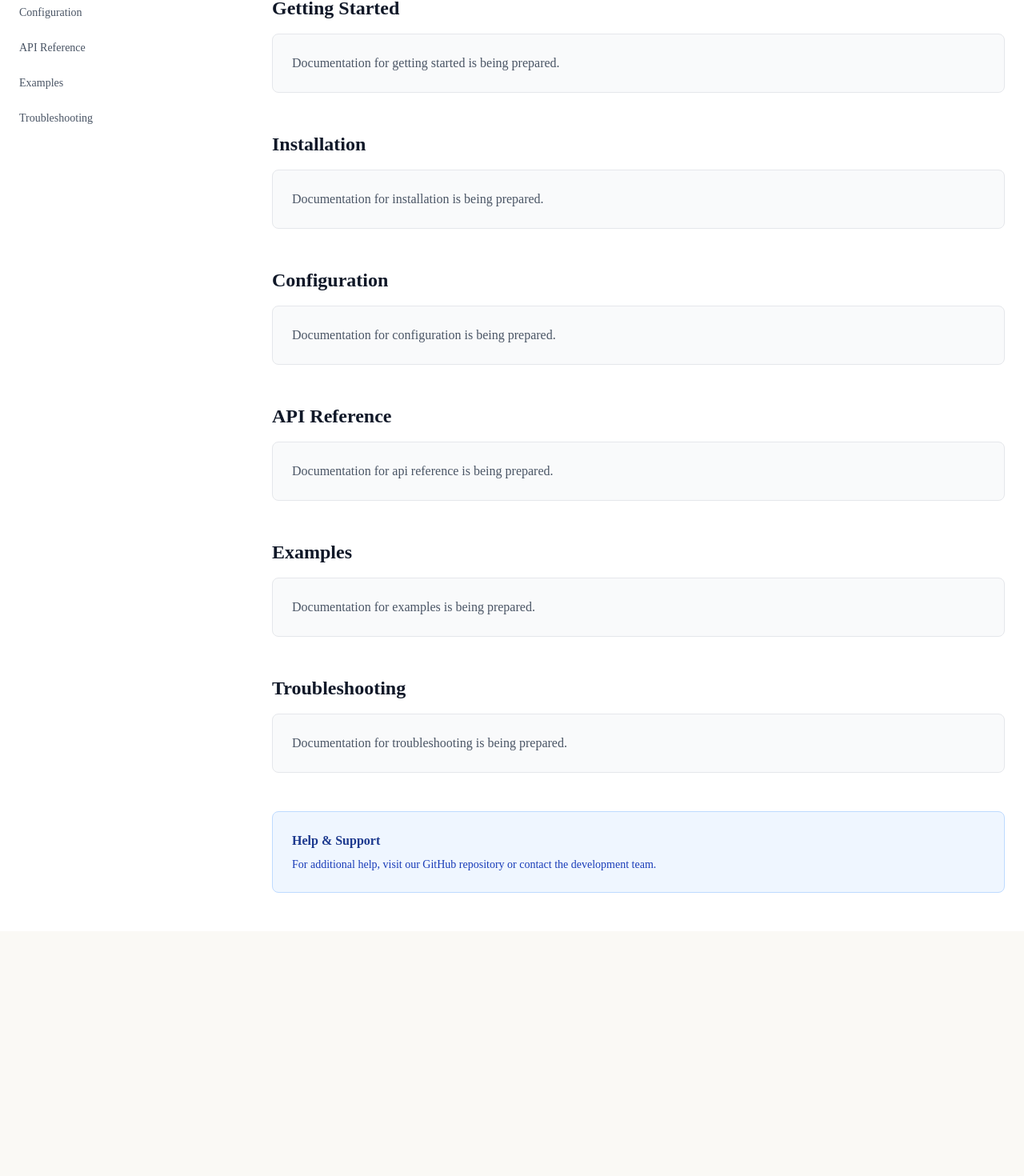
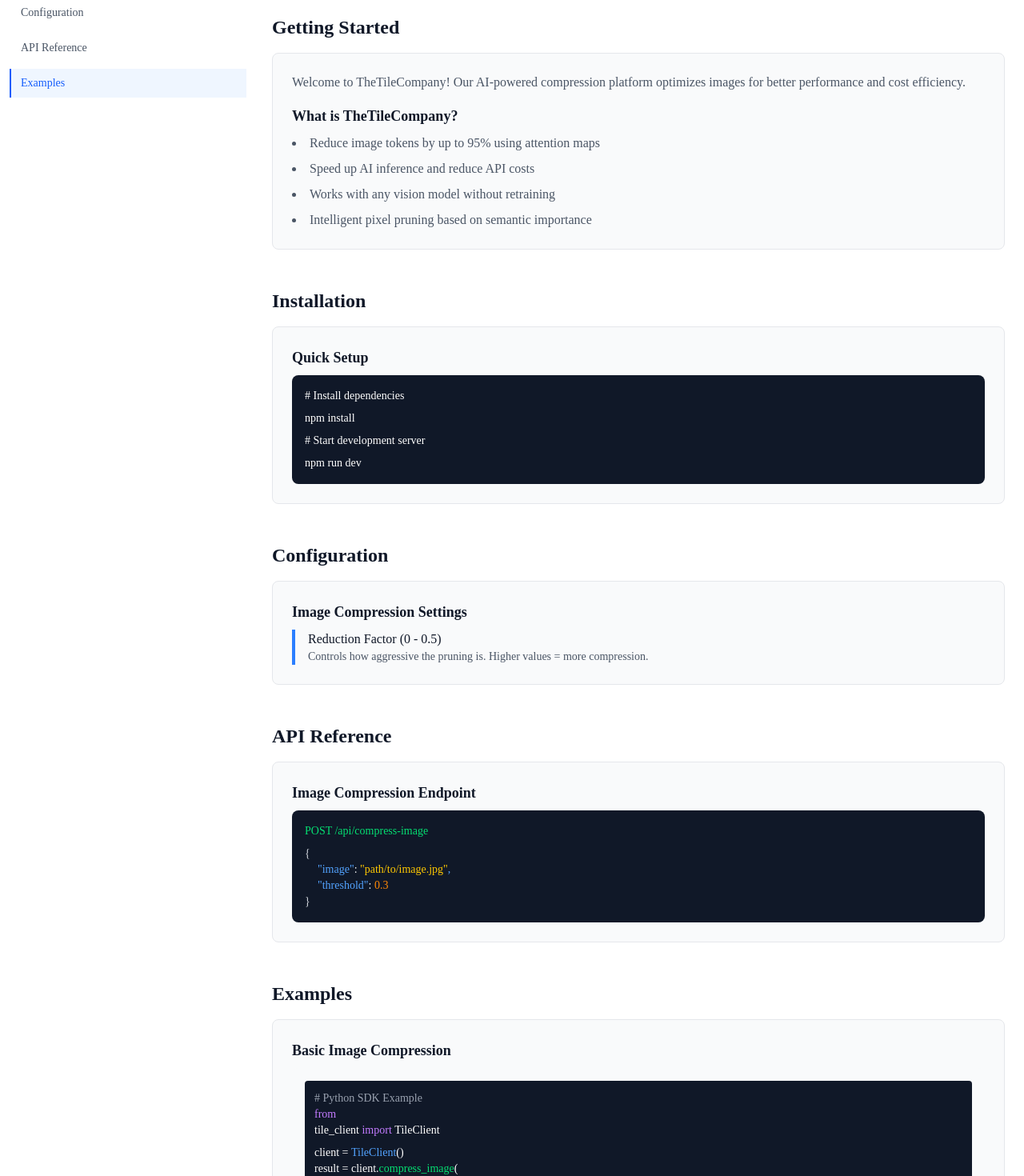
Before and after one commit to DEboy2007/TheTileCompany, a Next.js app in the folder frontend/: page /docs in a window 1280 px wide. Shown: the part 238-1708 px from the top of the page at 80% size. Before the commit the page ends 1402 px from the top, so only its background shows below. Built offline with nearby package versions, Linux system fonts and the light colour scheme; a web font is replaced by a local one.

Commit message:
Update docs page

```diff
--- a/frontend/app/docs/page.tsx
+++ b/frontend/app/docs/page.tsx
@@ -1,11 +1,130 @@
+'use client';
+
+import { useState, useEffect } from 'react';
+
 export default function Docs() {
+  const [activeSection, setActiveSection] = useState('getting-started');
+
+  // Detect which section is currently in view
+  useEffect(() => {
+    const handleScroll = () => {
+      const sections = document.querySelectorAll('section[id]');
+      const scrollPosition = window.scrollY + 150; // Offset for header
+      const windowHeight = window.innerHeight;
+      const documentHeight = document.documentElement.scrollHeight;
+
+      // Check if we're near the bottom of the page
+      if (window.scrollY + windowHeight >= documentHeight - 100) {
+        // Highlight the last section when near bottom
+        const lastSection = sections[sections.length - 1] as HTMLElement;
+        if (lastSection) {
+          setActiveSection(lastSection.id);
+          return;
+        }
+      }
+
+      // Normal scroll detection
+      for (let i = sections.length - 1; i >= 0; i--) {
+        const section = sections[i] as HTMLElement;
+        if (section.offsetTop <= scrollPosition) {
+          setActiveSection(section.id);
+          break;
+        }
+      }
+    };
+
+    window.addEventListener('scroll', handleScroll);
+    handleScroll(); // Check initial position
+
+    return () => window.removeEventListener('scroll', handleScroll);
+  }, []);
   const sections = [
-    { title: 'Getting Started', id: 'getting-started' },
-    { title: 'Installation', id: 'installation' },
-    { title: 'Configuration', id: 'configuration' },
-    { title: 'API Reference', id: 'api-reference' },
-    { title: 'Examples', id: 'examples' },
-    { title: 'Troubleshooting', id: 'troubleshooting' },
+    {
+      title: 'Getting Started',
+      id: 'getting-started',
+      content: (
+        <div className="space-y-4">
+          <p className="text-gray-600 mb-4">
+            Welcome to TheTileCompany! Our AI-powered compression platform optimizes images for better performance and cost efficiency.
+          </p>
+          <h3 className="text-lg font-semibold text-gray-900 mb-2">What is TheTileCompany?</h3>
+          <ul className="list-disc list-inside space-y-2 text-gray-600">
+            <li>Reduce image tokens by up to 95% using attention maps</li>
+            <li>Speed up AI inference and reduce API costs</li>
+            <li>Works with any vision model without retraining</li>
+            <li>Intelligent pixel pruning based on semantic importance</li>
+          </ul>
+        </div>
+      )
+    },
+    {
+      title: 'Installation',
+      id: 'installation',
+      content: (
+        <div className="space-y-4">
+          <h3 className="text-lg font-semibold text-gray-900 mb-2">Quick Setup</h3>
+          <div className="bg-gray-900 rounded-lg p-4 text-white text-sm">
+            <div className="mb-2"># Install dependencies</div>
+            <div className="mb-2">npm install</div>
+            <div className="mb-2"># Start development server</div>
+            <div>npm run dev</div>
+          </div>
+        </div>
+      )
+    },
+    {
+      title: 'Configuration',
+      id: 'configuration',
+      content: (
+        <div className="space-y-4">
+          <h3 className="text-lg font-semibold text-gray-900 mb-2">Image Compression Settings</h3>
+          <div className="space-y-3">
+            <div className="border-l-4 border-blue-500 pl-4">
+              <h4 className="font-medium text-gray-900">Reduction Factor (0 - 0.5)</h4>
+              <p className="text-gray-600 text-sm">Controls how aggressive the pruning is. Higher values = more compression.</p>
+            </div>
+          </div>
+        </div>
+      )
+    },
+    {
+      title: 'API Reference',
+      id: 'api-reference',
+      content: (
+        <div className="space-y-4">
+          <h3 className="text-lg font-semibold text-gray-900 mb-2">Image Compression Endpoint</h3>
+          <div className="bg-gray-900 rounded-lg p-4 text-white text-sm">
+            <div className="text-green-400 mb-2">POST /api/compress-image</div>
+            <div className="text-gray-300">{"{"}</div>
+            <div className="ml-4 text-blue-400">"image"<span className="text-white">: </span><span className="text-yellow-400">"path/to/image.jpg"</span>,</div>
+            <div className="ml-4 text-blue-400">"threshold"<span className="text-white">: </span><span className="text-orange-400">0.3</span></div>
+            <div className="text-gray-300">{"}"}</div>
+          </div>
+        </div>
+      )
+    },
+    {
+      title: 'Examples',
+      id: 'examples',
+      content: (
+        <div className="space-y-4">
+          <h3 className="text-lg font-semibold text-gray-900 mb-2">Basic Image Compression</h3>
+          <div className="bg-gray-50 rounded-lg p-4">
+            <div className="bg-gray-900 rounded p-3 text-white text-sm mb-3">
+              <div className="text-gray-400"># Python SDK Example</div>
+              <div className="text-purple-400">from</div> <div className="text-white inline">tile_client</div> <div className="text-purple-400 inline">import</div> <div className="text-white inline">TileClient</div>
+              <div className="mt-2">client = <div className="text-blue-400 inline">TileClient</div>()</div>
+              <div>result = client.<div className="text-green-400 inline">compress_image</div>(</div>
+              <div className="ml-4 text-yellow-400">"image.jpg"</div><div className="text-white inline">,</div>
+              <div className="ml-4 text-yellow-400">"compressed.jpg"</div><div className="text-white inline">,</div>
+              <div className="ml-4">threshold=<div className="text-orange-400 inline">0.3</div></div>
+              <div>)</div>
+            </div>
+            <p className="text-gray-600 text-sm">This will compress your image by removing pixels with low attention scores.</p>
+          </div>
+        </div>
+      )
+    }
   ];
 
   return (
@@ -20,7 +139,11 @@ export default function Docs() {
                 <a
                   key={section.id}
                   href={`#${section.id}`}
-                  className="block text-sm text-gray-600 hover:text-gray-900 transition-colors py-2"
+                  className={`block text-sm transition-colors py-2 border-l-2 pl-3 -ml-3 ${
+                    activeSection === section.id
+                      ? 'text-blue-600 border-blue-600 bg-blue-50 font-medium'
+                      : 'text-gray-600 hover:text-gray-900 border-transparent hover:border-gray-300'
+                  }`}
                 >
                   {section.title}
                 </a>
@@ -33,7 +156,7 @@ export default function Docs() {
             <div>
               <h1 className="text-4xl font-bold text-gray-900 mb-2">Documentation</h1>
               <p className="text-gray-600">
-                Compress images through attention maps for optimized LLM inference. Reduce token usage, lower costs, and speed up your AI applications.
+                Compress images through attention maps for optimized LLM inference. Create optimized images, reduce token usage, lower costs, and speed up your AI applications.
               </p>
             </div>
 
@@ -41,9 +164,7 @@ export default function Docs() {
               <section key={section.id} id={section.id} className="scroll-mt-20">
                 <h2 className="text-2xl font-bold text-gray-900 mb-4">{section.title}</h2>
                 <div className="bg-gray-50 rounded-lg border border-gray-200 p-6">
-                  <p className="text-gray-600">
-                    Documentation for {section.title.toLowerCase()} is being prepared.
-                  </p>
+                  {section.content}
                 </div>
               </section>
             ))}
```
